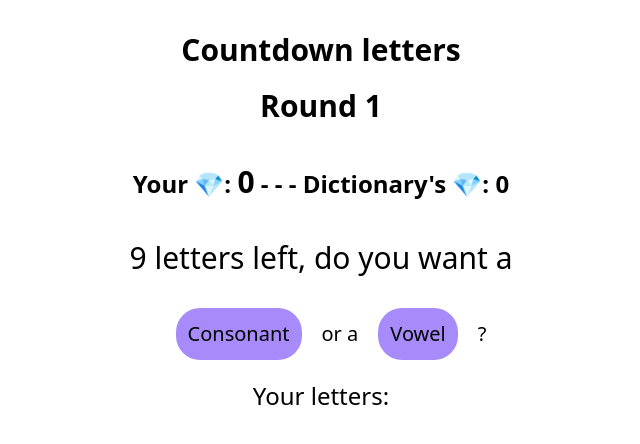
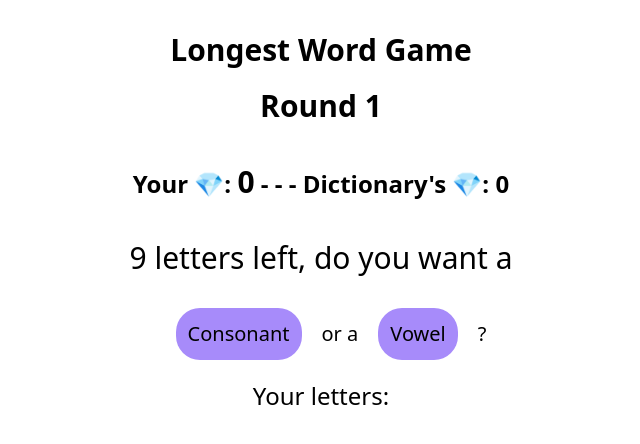
Before and after one commit to andrew-molten/Countdown-letters-game, a React (Vite) app: page / in a window 1280 px wide. Shown: the top 444 px of the page, without its empty margins (319-959 px from the left). Built offline with nearby package versions, Linux system fonts and the light colour scheme.

Commit message:
change title

```diff
--- a/src/App.tsx
+++ b/src/App.tsx
@@ -50,7 +50,7 @@ function App() {
 
   return (
     <>
-      <h1 className="text-3xl font-bold mb-5">Countdown letters</h1>
+      <h1 className="text-3xl font-bold mb-5">Longest Word Game</h1>
       {!gameEnded && (
         <>
           <h2 className="text-3xl font-bold mb-10">Round {roundNumber}</h2>
--- a/src/components/EndGame.tsx
+++ b/src/components/EndGame.tsx
@@ -1,3 +1,5 @@
+import { useEffect } from 'react'
+
 interface Props {
   userScore: number
   dictionaryScore: number
@@ -13,13 +15,15 @@ function EndGame({
   setHighScore,
   startNewGame,
 }: Props) {
-  function updateHighScore() {
-    if (userScore > highScore) {
-      setHighScore(userScore)
+  useEffect(() => {
+    function updateHighScore() {
+      if (userScore > highScore) {
+        setHighScore(userScore)
+      }
     }
-  }
 
-  updateHighScore()
+    updateHighScore()
+  })
 
   return (
     <>
```
